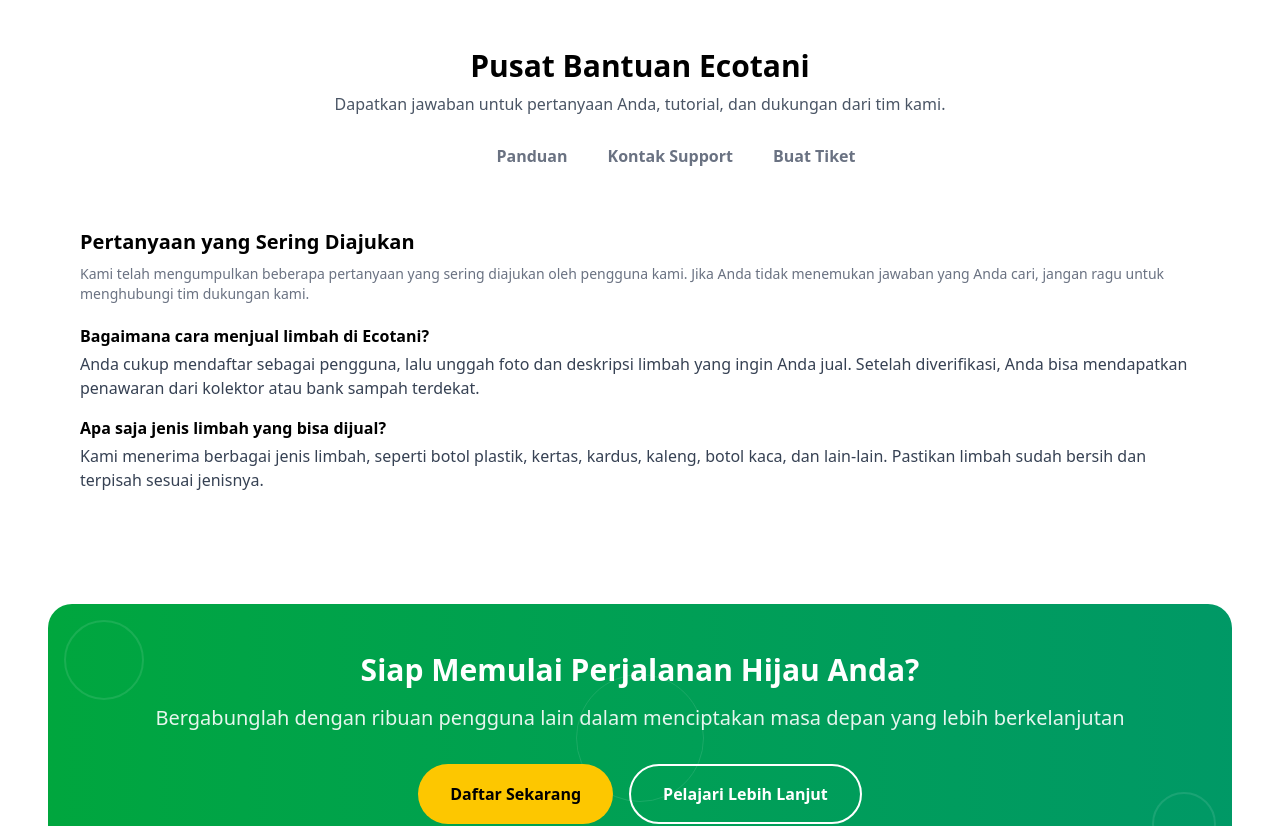
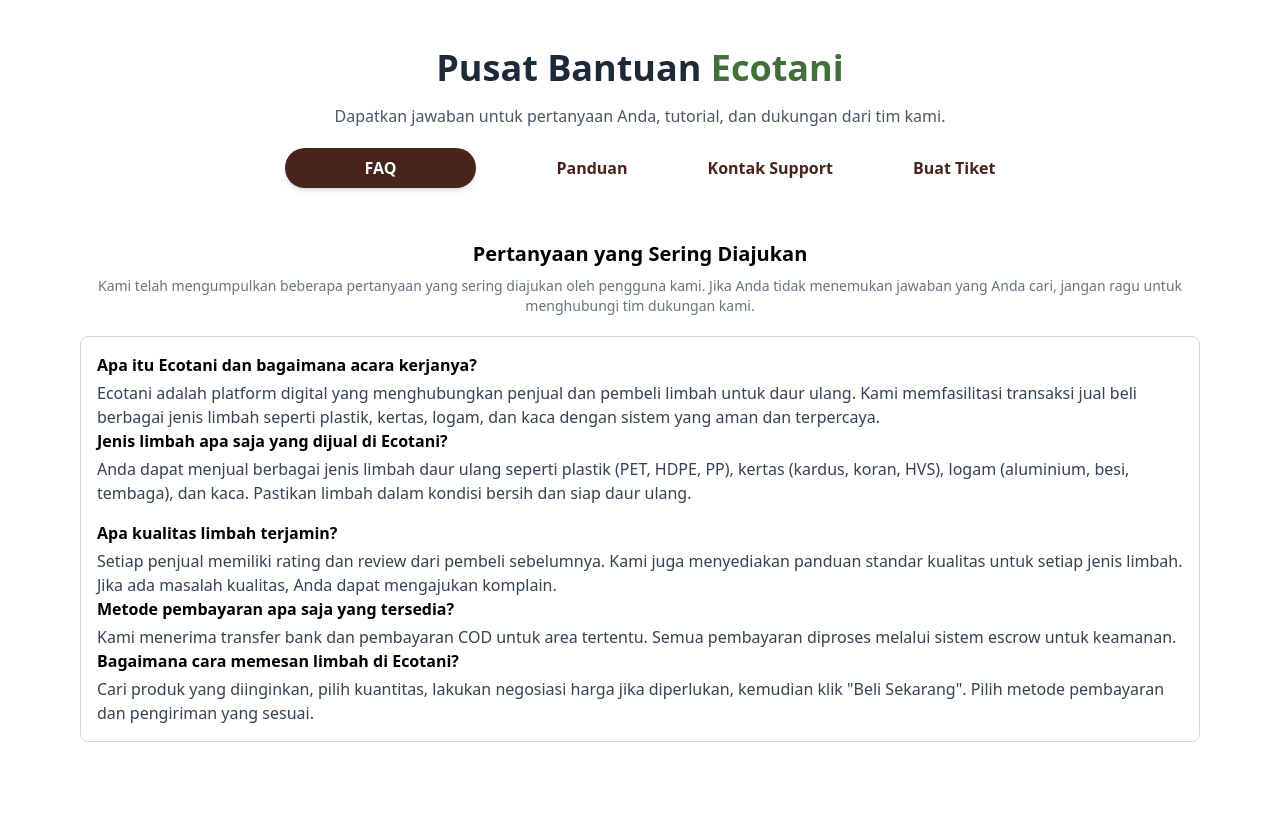
Before and after one commit to jannahkrn/fe-ecotani, a React (Vite) app: page / in a window 1280 px wide. Shown: the part 3060-3886 px from the top of the page. Built offline with nearby package versions, Linux system fonts and the light colour scheme.

Commit message:
update help center

```diff
--- a/src/components/user/HelpCenter.jsx
+++ b/src/components/user/HelpCenter.jsx
@@ -1,4 +1,5 @@
 import React, { useState } from 'react';
+import { Mail, PhoneCall } from 'lucide-react';
 
 const HelpCenter = () => {
   const [activeFaqTab, setActiveFaqTab] = useState('FAQ');
@@ -8,63 +9,98 @@
       case 'FAQ':
         return (
           <div>
+            <div className="text-center">
               <h3 className="text-xl font-bold mb-2">Pertanyaan yang Sering Diajukan</h3>
               <p className="text-sm text-gray-500 mb-5">
                 Kami telah mengumpulkan beberapa pertanyaan yang sering diajukan oleh pengguna kami. Jika Anda tidak menemukan jawaban yang Anda cari, jangan ragu untuk menghubungi tim dukungan kami.
               </p>
+            </div>
+
+            <div className="p-4 border border-gray-300 rounded-lg text-left">
+              <div>
+                <h4 className="font-semibold text-ecotani-green mb-1">Apa itu Ecotani dan bagaimana acara kerjanya?</h4>
+                <p className="text-gray-700">
+                  Ecotani adalah platform digital yang menghubungkan penjual dan pembeli limbah untuk daur ulang. Kami memfasilitasi transaksi jual beli berbagai jenis limbah seperti plastik, kertas, logam, dan kaca dengan sistem yang aman dan terpercaya.
+                </p>
+              </div>
               <div className="mb-4">
-              <h4 className="font-semibold text-ecotani-green mb-1">Bagaimana cara menjual limbah di Ecotani?</h4>
+                <h4 className="font-semibold text-ecotani-green mb-1">Jenis limbah apa saja yang dijual di Ecotani?</h4>
                 <p className="text-gray-700">
-                Anda cukup mendaftar sebagai pengguna, lalu unggah foto dan deskripsi limbah yang ingin Anda jual. Setelah diverifikasi, Anda bisa mendapatkan penawaran dari kolektor atau bank sampah terdekat.
+                 Anda dapat menjual berbagai jenis limbah daur ulang seperti plastik (PET, HDPE, PP), kertas (kardus, koran, HVS), logam (aluminium, besi, tembaga), dan kaca. Pastikan limbah dalam kondisi bersih dan siap daur ulang.
                 </p>
               </div>
               <div>
-              <h4 className="font-semibold text-ecotani-green mb-1">Apa saja jenis limbah yang bisa dijual?</h4>
+                <h4 className="font-semibold text-ecotani-green mb-1">Apa kualitas limbah terjamin?</h4>
                 <p className="text-gray-700">
-                Kami menerima berbagai jenis limbah, seperti botol plastik, kertas, kardus, kaleng, botol kaca, dan lain-lain. Pastikan limbah sudah bersih dan terpisah sesuai jenisnya.
+                  Setiap penjual memiliki rating dan review dari pembeli sebelumnya. Kami juga menyediakan panduan standar kualitas untuk setiap jenis limbah. Jika ada masalah kualitas, Anda dapat mengajukan komplain.
                 </p>
+              </div>
+              <div>
+                <h4 className="font-semibold text-ecotani-green mb-1">Metode pembayaran apa saja yang tersedia?</h4>
+                <p className="text-gray-700">
+                  Kami menerima transfer bank dan pembayaran COD untuk area tertentu. Semua pembayaran diproses melalui sistem escrow untuk keamanan.
+                </p>
+              </div>
+              <div>
+                <h4 className="font-semibold text-ecotani-green mb-1">Bagaimana cara memesan limbah di Ecotani?</h4>
+                <p className="text-gray-700">
+                  Cari produk yang diinginkan, pilih kuantitas, lakukan negosiasi harga jika diperlukan, kemudian klik "Beli Sekarang". Pilih metode pembayaran dan pengiriman yang sesuai.
+                </p>
+              </div>
             </div>
           </div>
         );
       case 'Panduan':
         return (
           <div>
+            <div className="text-center">
               <h3 className="text-xl font-bold mb-2">Panduan dan Tutorial</h3>
               <p className="text-sm text-gray-500 mb-5">
                 Pelajari cara menggunakan Ecotani dengan panduan lengkap kami
               </p>
+            </div>
+            <div className="p-4 border border-gray-300 rounded-lg">
               <div className="grid grid-cols-2 gap-5">
                 <div className="p-6 rounded-lg shadow-md bg-transparent">
                   <div className="flex justify-between items-center mb-2">
                     <h4 className="font-semibold text-gray-800">Masuk dan Daftar serta Mengatur Profile</h4>
                     <span className="text-sm text-gray-500">10 menit</span>
                   </div>
-                <p className="text-sm text-gray-600 mb-4">Tips membuat akun dan mengoptimalkan profile</p>
-                <button className="bg-ecotani-green text-white py-2 px-6 rounded-full font-semibold transition-colors hover:bg-green-700">Baca</button>
+                  <p className="text-left mb-2 text-gray-600 mb-4">Tips membuat akun dan mengoptimalkan profile</p>
+                  <div className="text-right">
+                    <button className="text-white bg-[#43703A] py-2 px-6 rounded font-semibold transition-colors">Baca</button>
+                  </div>
                 </div>
                 <div className="p-6 rounded-lg shadow-md bg-transparent">
                   <div className="flex justify-between items-center mb-2">
                     <h4 className="font-semibold text-gray-800">Panduan Lengkap Menjual Produk</h4>
                     <span className="text-sm text-gray-500">10 menit</span>
                   </div>
-                <p className="text-sm text-gray-600 mb-4">Tutorial step-by-step untuk menjual limbah di Ecotani</p>
-                <button className="bg-ecotani-green text-white py-2 px-6 rounded-full font-semibold transition-colors hover:bg-green-700">Baca</button>
+                  <p className="text-left mb-2 text-gray-600 mb-4">Tutorial step-by-step untuk menjual limbah di Ecotani</p>
+                  <div className="text-right">
+                    <button className="text-white bg-[#43703A] py-2 px-6 rounded font-semibold transition-colors">Baca</button>
+                  </div>
                 </div>
                 <div className="p-6 rounded-lg shadow-md bg-transparent">
                   <div className="flex justify-between items-center mb-2">
                     <h4 className="font-semibold text-gray-800">Tips Membeli Limbah Berkualitas</h4>
                     <span className="text-sm text-gray-500">10 menit</span>
                   </div>
-                <p className="text-sm text-gray-600 mb-4">Cara memilih dan membeli limbah dengan kualitas terbaik</p>
-                <button className="bg-ecotani-green text-white py-2 px-6 rounded-full font-semibold transition-colors hover:bg-green-700">Baca</button>
+                  <p className="text-left mb-2 text-gray-600 mb-4">Cara memilih dan membeli limbah dengan kualitas terbaik</p>
+                  <div className="text-right">
+                    <button className="text-white bg-[#43703A] py-2 px-6 rounded font-semibold transition-colors">Baca</button>
+                  </div>
                 </div>
                 <div className="p-6 rounded-lg shadow-md bg-transparent">
                   <div className="flex justify-between items-center mb-2">
                     <h4 className="font-semibold text-gray-800">Cara Bergabung Citizen Science</h4>
                     <span className="text-sm text-gray-500">10 menit</span>
                   </div>
-                <p className="text-sm text-gray-600 mb-4">Panduan berpartisipasi dalam proyek penelitian lingkungan</p>
-                <button className="bg-ecotani-green text-white py-2 px-6 rounded-full font-semibold transition-colors hover:bg-green-700">Baca</button>
+                  <p className="text-left mb-2 text-gray-600 mb-4">Panduan berpartisipasi dalam proyek penelitian lingkungan</p>
+                  <div className="text-right">
+                    <button className="text-white bg-[#43703A] py-2 px-6 rounded font-semibold transition-colors">Baca</button>
+                  </div>
+                </div>
               </div>
             </div>
           </div>
@@ -72,17 +108,17 @@
       case 'Kontak Support':
         return (
           <div>
+            <div className="text-center">
               <h3 className="text-xl font-bold mb-2">Hubungi Tim Support</h3>
               <p className="text-sm text-gray-500 mb-5">
                 Pilih metode yang paling nyaman untuk mendapatkan bantuan
               </p>
+            </div>
+            <div className="p-4 border border-gray-300 rounded-lg">
               <div className="grid grid-cols-2 gap-5">
                 <div className="p-6 rounded-lg shadow-md bg-transparent text-center">
                   <div className="flex justify-center items-center mb-2">
-                  <svg xmlns="http://www.w3.org/2000/svg" className="h-8 w-8 text-ecotani-green" viewBox="0 0 20 20" fill="currentColor">
-                    <path fillRule="evenodd" d="M2.5 4A2.5 2.5 0 015 1.5h10A2.5 2.5 0 0117.5 4v12a2.5 2.5 0 01-2.5 2.5H5A2.5 2.5 0 012.5 16V4zm2.5 12h10V4H5v12zM5 4.5A.5.5 0 015.5 4h9a.5.5 0 01.5.5V16h-10V4.5z" clipRule="evenodd" />
-                    <path d="M5 8.5h10v1H5v-1zM5 10.5h10v1H5v-1zM5 12.5h10v1H5v-1z" />
-                  </svg>
+                    <Mail className="h-8 w-8 text-ecotani-green" />
                   </div>
                   <h4 className="font-semibold text-gray-800">Email Support</h4>
                   <p className="text-sm text-gray-600">Kirim email untuk pertanyaan detail.</p>
@@ -92,10 +128,7 @@
                 </div>
                 <div className="p-6 rounded-lg shadow-md bg-transparent text-center">
                   <div className="flex justify-center items-center mb-2">
-                  <svg xmlns="http://www.w3.org/2000/svg" className="h-8 w-8 text-ecotani-green" viewBox="0 0 20 20" fill="currentColor">
-                    <path d="M2 3.5C2 2.671 2.671 2 3.5 2h13C17.329 2 18 2.671 18 3.5v13c0 .829-.671 1.5-1.5 1.5h-13C2.671 18 2 17.329 2 16.5v-13zM10 15c-2.761 0-5-2.239-5-5s2.239-5 5-5 5 2.239 5 5-2.239 5-5 5z" />
-                    <path fillRule="evenodd" d="M10 13a3 3 0 100-6 3 3 0 000 6z" clipRule="evenodd" />
-                  </svg>
+                    <PhoneCall className="h-8 w-8 text-ecotani-green" />
                   </div>
                   <h4 className="font-semibold text-gray-800">Telepon</h4>
                   <p className="text-sm text-gray-600">Hubungi hotline customer service</p>
@@ -105,14 +138,18 @@
                 </div>
               </div>
             </div>
+          </div>
         );
       case 'Buat Tiket':
         return (
-          <div className="p-4">
+          <div>
+            <div className="text-center">
               <h3 className="text-xl font-bold mb-4">Buat Tiket Support</h3>
               <p className="text-sm text-gray-500 mb-6">
                 Jelaskan masalah anda secara detail dan tim kami akan segera membantu
               </p>
+            </div>
+            <div className="p-4 border border-gray-300 rounded-lg text-left">
               <div className="mb-4">
                 <label className="block text-sm font-semibold text-gray-700 mb-1" htmlFor="fullName">Nama Lengkap</label>
                 <input type="text" id="fullName" placeholder="Jannah Kurniawati" className="w-full px-4 py-2 border rounded-lg focus:outline-none focus:ring-2 focus:ring-ecotani-green" />
@@ -130,7 +167,8 @@
                 <textarea id="description" rows="4" placeholder="Jelaskan masalah secara detail, termasuk langkah-langkah yang telah Anda coba." className="w-full px-4 py-2 border rounded-lg focus:outline-none focus:ring-2 focus:ring-ecotani-green"></textarea>
               </div>
               <div className="text-right">
-              <button className="bg-ecotani-green text-white py-2 px-6 rounded-full font-semibold transition-colors hover:bg-green-700">Kirim Tiket</button>
+                <button className="bg-[#43703A] text-white py-2 px-6 rounded-sm font-semibold ">Kirim Tiket</button>
+              </div>
             </div>
           </div>
         );
@@ -141,24 +179,28 @@
 
   return (
     <div className="text-center bg-transparent">
-      <h2 className="text-3xl font-bold">Pusat Bantuan Ecotani</h2>
+      <h2 className="text-4xl font-bold text-gray-800 mb-4">
+        Pusat Bantuan <span className="text-[#43703A]">Ecotani</span>
+      </h2>
       <p className="text-gray-600 mt-2">Dapatkan jawaban untuk pertanyaan Anda, tutorial, dan dukungan dari tim kami.</p>
-      <div className="flex justify-center mt-5">
+      <div className="flex justify-center gap-20 mt-5">
         {['FAQ', 'Panduan', 'Kontak Support', 'Buat Tiket'].map((tab) => (
           <button
             key={tab}
             onClick={() => setActiveFaqTab(tab)}
-            className={`px-5 py-2 rounded-full font-semibold transition-colors ${
+            className={`text-base font-semibold transition-all duration-300
+              ${
                 activeFaqTab === tab
-                ? 'bg-ecotani-dark-green text-white'
-                : 'text-gray-500 hover:text-ecotani-green'
-            }`}
+                  ? 'bg-[#47241C] text-white py-2 px-20 rounded-full shadow-md'
+                  : 'text-[#47241C]'
+              }
+            `}
           >
             {tab}
           </button>
         ))}
       </div>
-      <div className="p-8 mt-5 text-left bg-transparent">
+      <div className="p-8 mt-5 bg-transparent">
         {renderFaqContent()}
       </div>
     </div>
```
Lines whose indentation alone changed are shown as unchanged.
